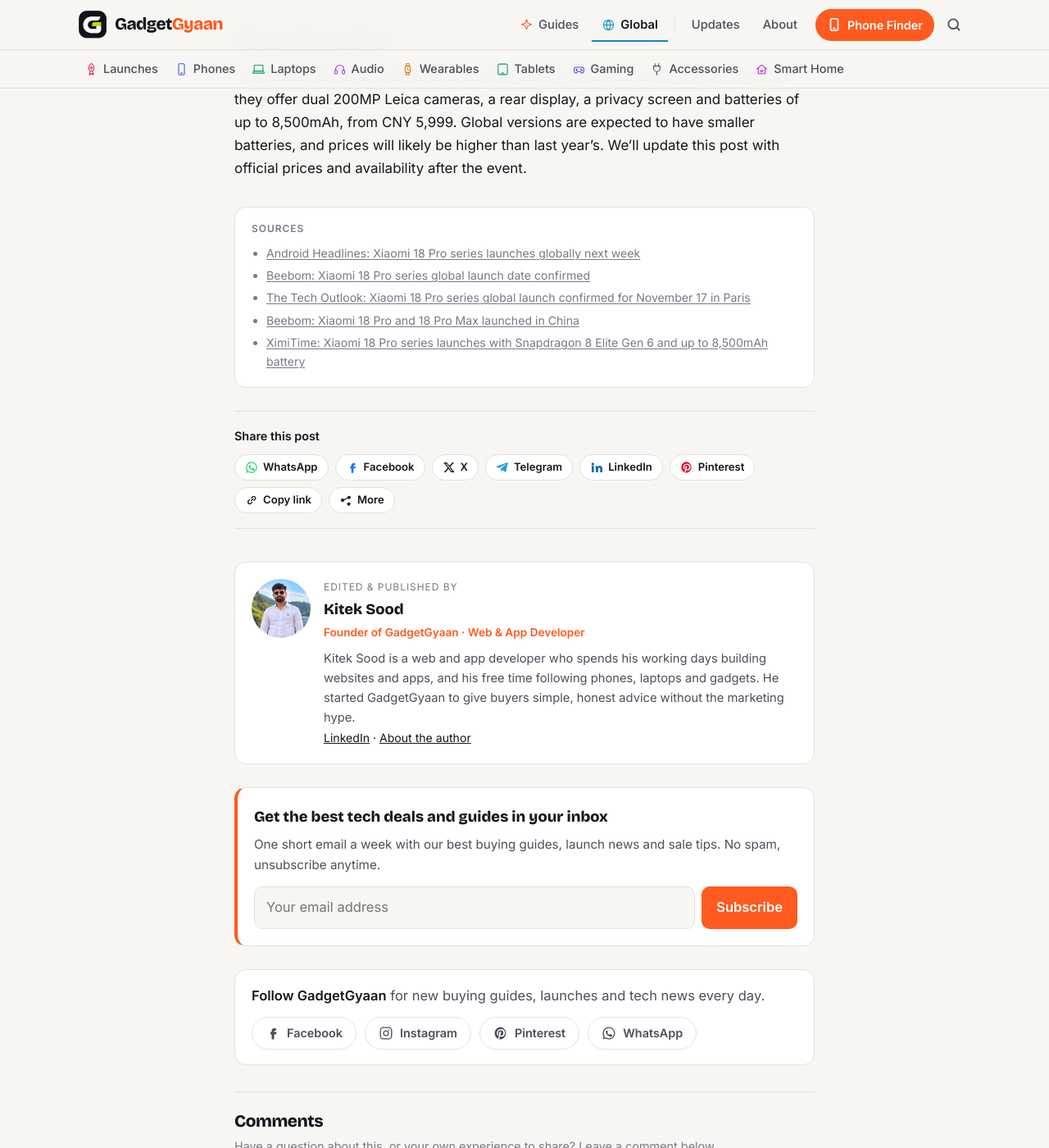
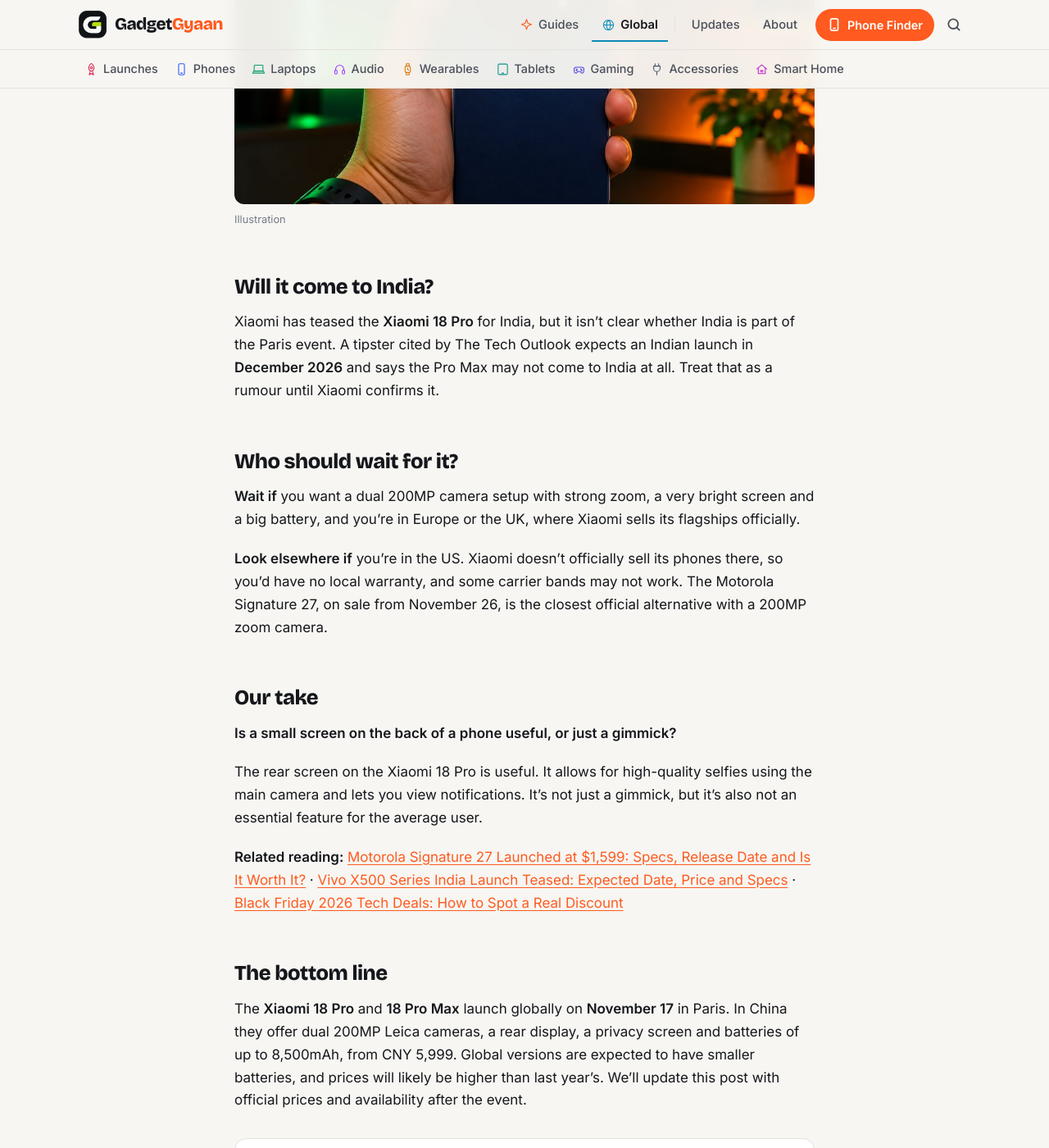
Before and after one commit to kiteksood167/kiteksood167.github.io, a Jekyll site: the page built from _posts/2026-11-10-xiaomi-18-pro-max-global-launch-november-17-expected-price-specs.md, in a window 1280 px wide and 1400 px high, scrolled down 3716 px. Shown: the whole window at 82% size. Built offline with Jekyll 4.4.1, drawn with Linux system fonts in a browser that asks for light colours; comment, search, counter and statistics services are not loaded; some of the changed text lies outside the part shown.

Commit message:
Xiaomi 18 Pro launch post: images and owner's take (still scheduled 15:30 IST)
Co-Authored-By: Claude Opus 5.5 <noreply@anthropic.com>
Claude-Session: https://claude.ai/code/session_019q2TsaYyUfQwBS5iqKAhGu

```diff
--- a/_posts/2026-11-10-xiaomi-18-pro-max-global-launch-november-17-expected-price-specs.md
+++ b/_posts/2026-11-10-xiaomi-18-pro-max-global-launch-november-17-expected-price-specs.md
@@ -5,8 +5,8 @@ description: "Xiaomi has confirmed a November 17 global launch in Paris for the
 date: 2026-11-10 15:30:00 +0530
 category: Global
 also_in: [Launches, Phones]
-image: /assets/images/flagship-triple-camera-closeup.jpg
-image_alt: "Close-up of a white phone's circular triple-camera module with flash"
+image: /assets/images/xiaomi-18-pro-max-global-launch-november-17-expected-price-specs.jpg
+image_alt: "A white phone and a blue phone with large round camera modules and small rear screens on a dark stage with green and orange neon lines"
 image_credit: "Illustration, not the actual product"
 tags: [xiaomi, xiaomi 18 pro, xiaomi 18 pro max, leica, flagship phones, snapdragon 8 elite gen 6, launch, usa, uk, europe]
 sources:
@@ -49,6 +49,11 @@ Global prices and the exact global specs will be announced at the event.
 
 Both phones also have a **privacy display** that narrows the viewing angle so people next to you can't read your screen, and a small **screen on the back**, which you can use as a selfie viewfinder or for widgets and notifications.
 
+<figure class="inline-figure">
+  <img width="1200" height="675" src="/assets/images/phone-zoom-photo-eiffel-tower-night.jpg" alt="A hand holding up a phone at night by a river, its screen showing a sharp zoomed-in photo of the lit-up Eiffel Tower" loading="lazy">
+  <figcaption>Illustration</figcaption>
+</figure>
+
 ## What may change for the global version
 
 Global versions of Chinese phones often have smaller batteries because of shipping and certification rules, and early reports suggest the Xiaomi 18 Pro series is no different:
@@ -71,6 +76,11 @@ Xiaomi's flagships usually cost much more in Europe than in China once taxes are
 
 > **Tip:** Don't pre-order from a third-party import seller before the official launch. Wait for Xiaomi's own store and authorised retailers in your country, so you get the right model, a local warranty and any launch offers.
 
+<figure class="inline-figure">
+  <img width="1200" height="675" src="/assets/images/phone-rear-screen-selfie-preview-hand.jpg" alt="A hand holding a blue phone backwards, its small rear screen next to the cameras showing a selfie preview" loading="lazy">
+  <figcaption>Illustration</figcaption>
+</figure>
+
 ## Will it come to India?
 
 Xiaomi has teased the **Xiaomi 18 Pro** for India, but it isn't clear whether India is part of the Paris event. A tipster cited by The Tech Outlook expects an Indian launch in **December 2026** and says the Pro Max may not come to India at all. Treat that as a rumour until Xiaomi confirms it.
@@ -81,6 +91,12 @@ Xiaomi has teased the **Xiaomi 18 Pro** for India, but it isn't clear whether In
 
 **Look elsewhere if** you're in the US. Xiaomi doesn't officially sell its phones there, so you'd have no local warranty, and some carrier bands may not work. The Motorola Signature 27, on sale from November 26, is the closest official alternative with a 200MP zoom camera.
 
+## Our take
+
+**Is a small screen on the back of a phone useful, or just a gimmick?**
+
+The rear screen on the Xiaomi 18 Pro is useful. It allows for high-quality selfies using the main camera and lets you view notifications. It's not just a gimmick, but it's also not an essential feature for the average user.
+
 **Related reading:** [Motorola Signature 27 Launched at $1,599: Specs, Release Date and Is It Worth It?](/motorola-signature-27-launch-us-price-specs/) · [Vivo X500 Series India Launch Teased: Expected Date, Price and Specs](/vivo-x500-series-india-launch-confirmed-expected-price-specs/) · [Black Friday 2026 Tech Deals: How to Spot a Real Discount](/black-friday-2026-tech-deals-how-to-spot-real-discount/)
 
 ## The bottom line
```
Also changed, not shown: assets/images/index.yml (+15 -0 lines), assets/images/md/xiaomi-18-pro-max-global-launch-november-17-expected-price-specs.jpg (added), assets/images/phone-rear-screen-selfie-preview-hand.jpg (added), assets/images/phone-zoom-photo-eiffel-tower-night.jpg (added), assets/images/sm/xiaomi-18-pro-max-global-launch-november-17-expected-price-specs.jpg (added), assets/images/thumbs/xiaomi-18-pro-max-global-launch-november-17-expected-price-specs.jpg (added), assets/images/xiaomi-18-pro-max-global-launch-november-17-expected-price-specs.jpg (added).
